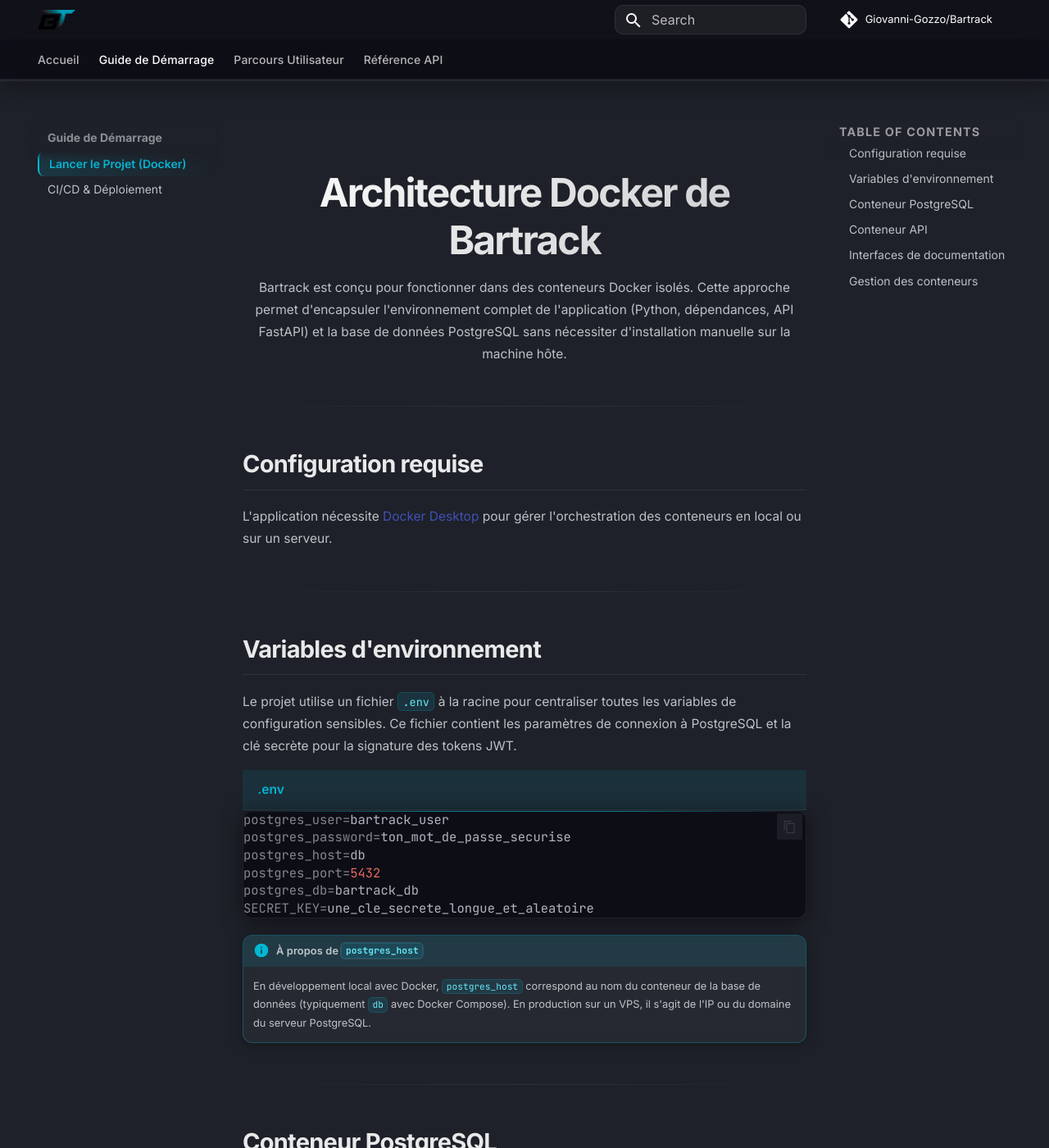
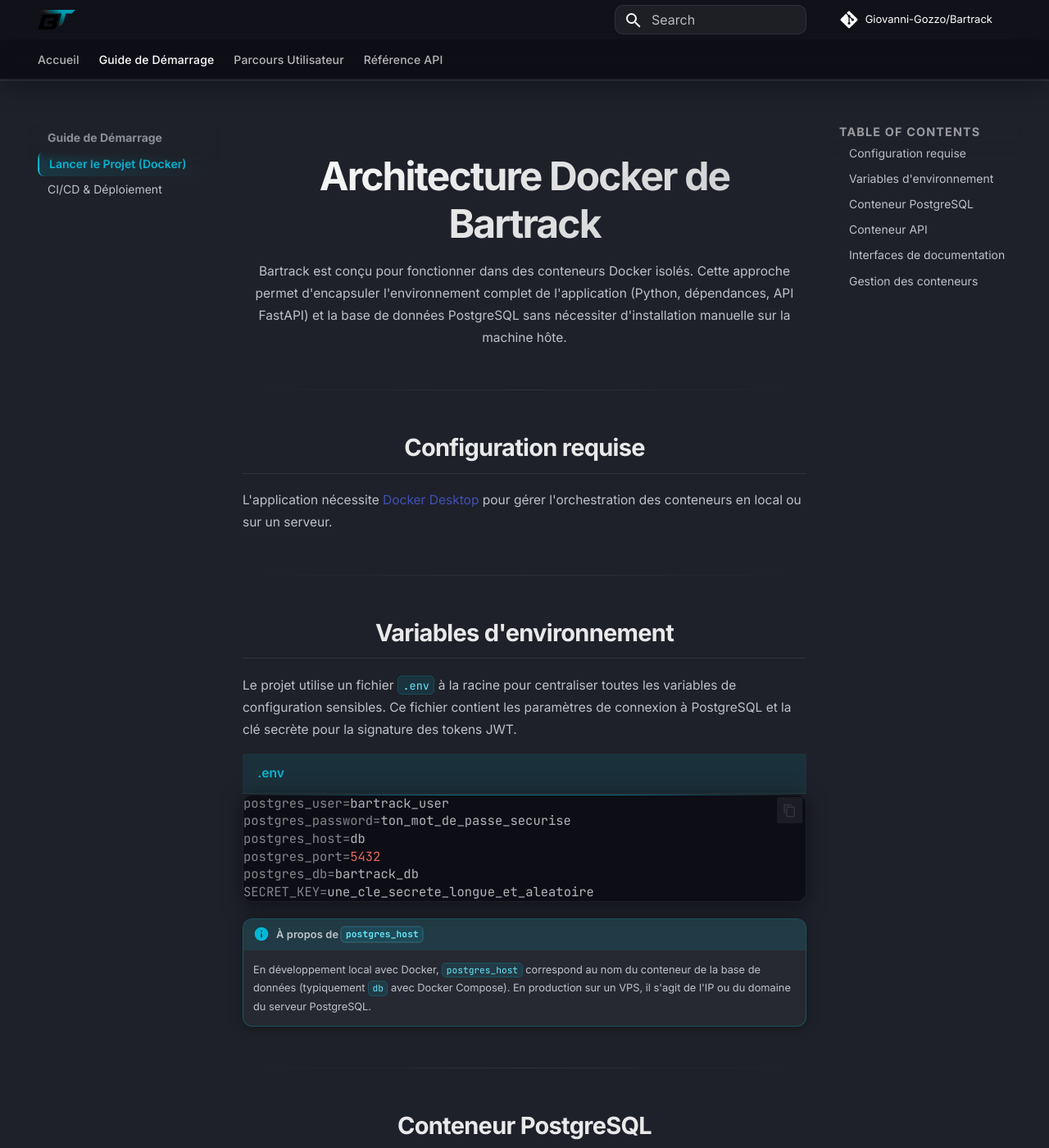
Before and after one commit to Giovanni-Gozzo/Bartrack, an MkDocs documentation site: the page built from docs/getting-started/docker.md, in a window 1280 px wide and 1400 px high. Shown: the whole window at 82% size. Built offline with MkDocs 1.6.1 and Material for MkDocs 9.7.7, drawn with Linux system fonts in a browser that asks for light colours; comment, search, counter and statistics services are not loaded.

Commit message:
MAJ Docs

```diff
--- a/docs/stylesheets/extra.css
+++ b/docs/stylesheets/extra.css
@@ -394,20 +394,31 @@
 }
 
 /* ── Homepage centering ───────────────────────────────── */
-.md-content article > h1:first-of-type,
-.md-content article > p:first-of-type,
-.md-content article > .grid.cards {
-  text-align: center;
+.center-text {
+  text-align: center !important;
 }
 
-.md-content article > h1:first-of-type {
-  margin-top: 1rem;
+/* Center homepage content */
+[data-md-component="content"] > article > h1:first-of-type,
+[data-md-component="content"] > article > h1:first-of-type + p,
+[data-md-component="content"] > article > h1:first-of-type + p + p {
+  text-align: center !important;
+}
+
+[data-md-component="content"] > article > h2 {
+  text-align: center !important;
 }
 
 .md-content article > .grid.cards {
   justify-content: center;
   margin-left: auto;
   margin-right: auto;
+  max-width: 1200px;
+}
+
+.md-typeset table {
+  margin-left: auto !important;
+  margin-right: auto !important;
 }
 
 /* ── Horizontal rule ───────────────────────────────── */
```
Also changed, not shown: docs/index.md (+0 -8 lines).
